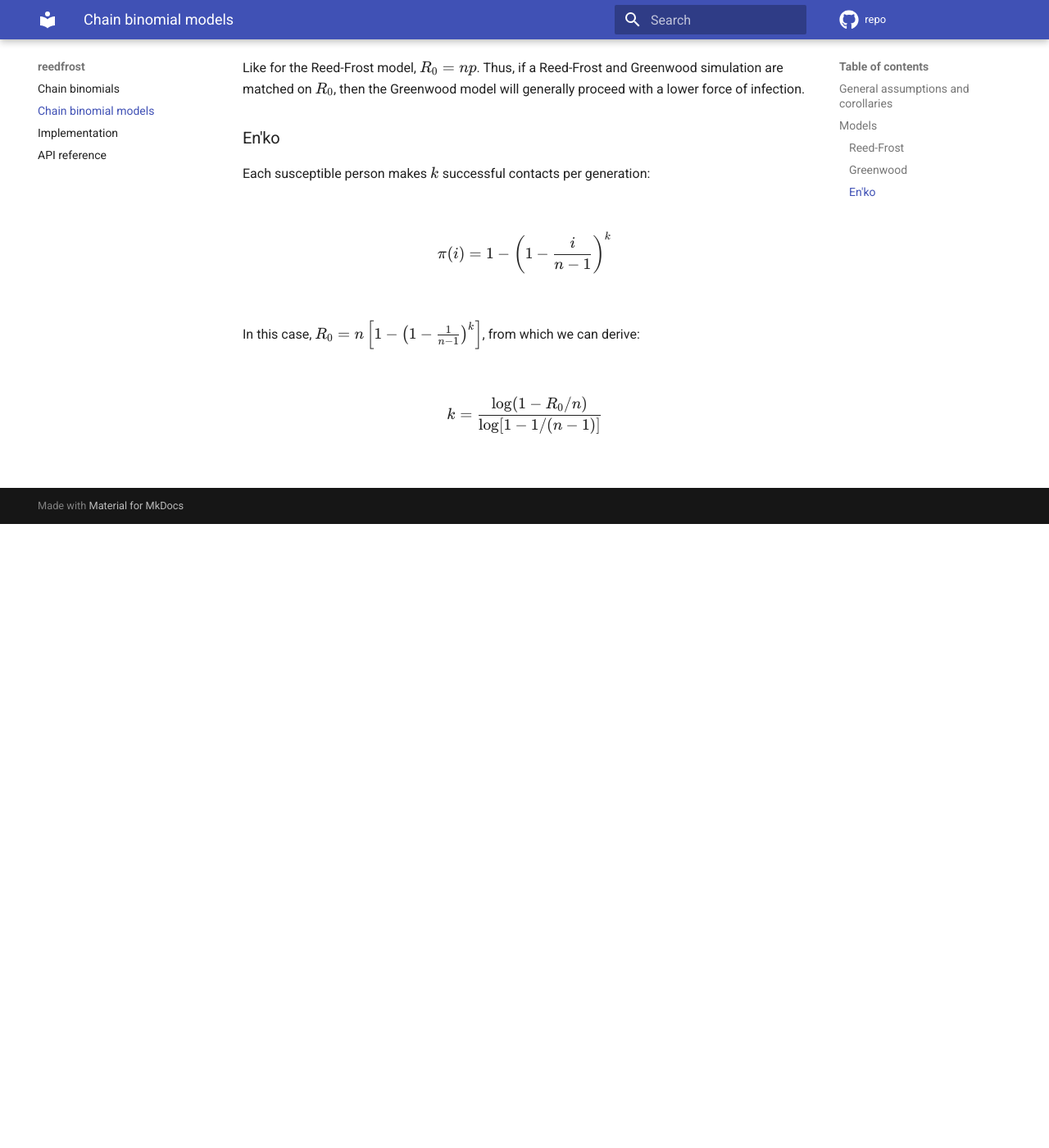
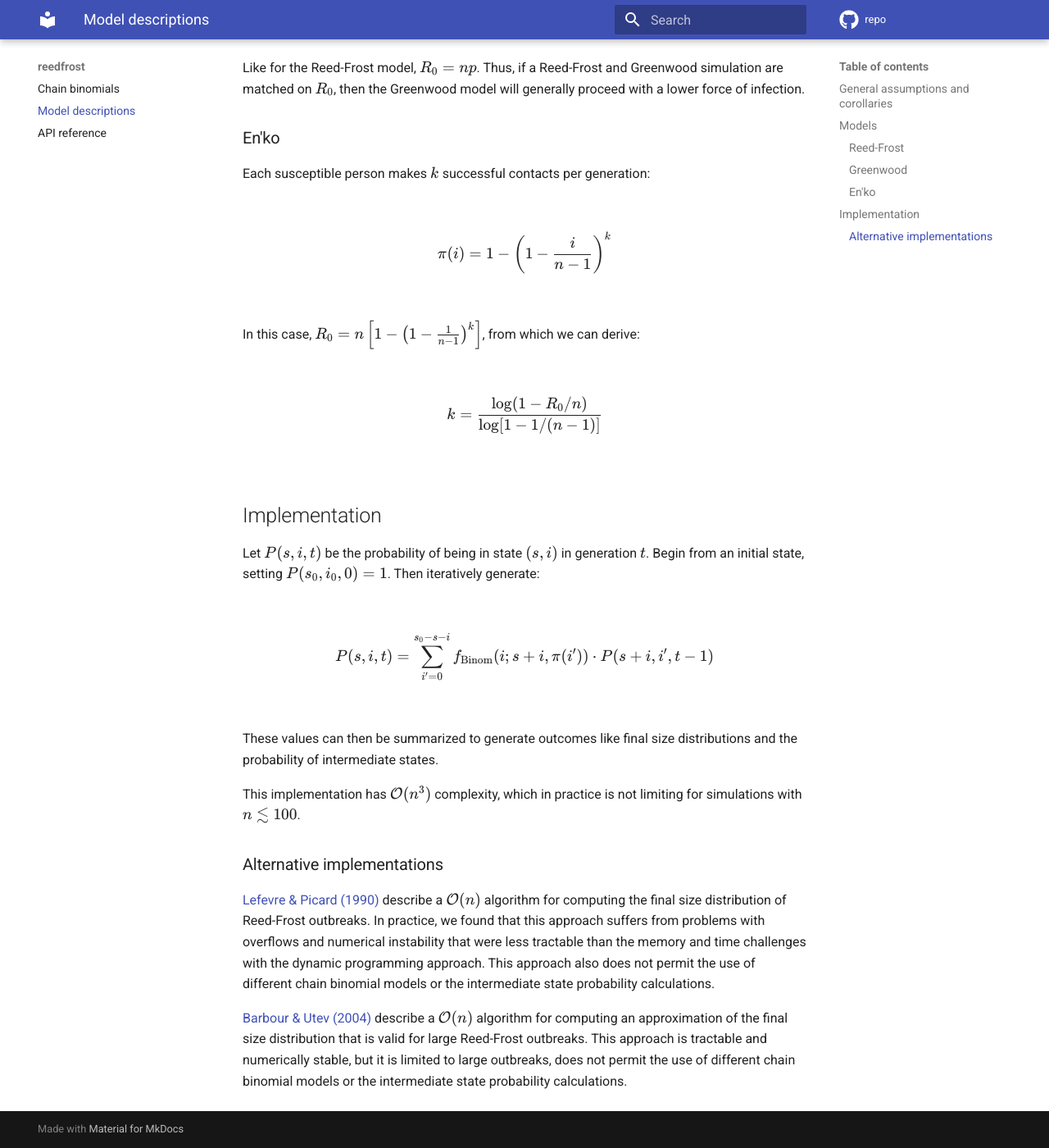
Before and after one commit to CDCgov/reedfrost, an MkDocs documentation site: the page built from docs/chain_binomial.md, in a window 1280 px wide and 1400 px high, scrolled down 1386 px. Shown: the whole window at 82% size. Built offline with MkDocs 1.6.1 and Material for MkDocs 9.7.7, drawn with Linux system fonts in a browser that asks for light colours; comment, search, counter and statistics services are not loaded; before the commit the page ends 2025 px from its top, so only the background shows below that; some of the changed text lies outside the part shown.

Commit message:
Excise alternative implementations (#46)

````diff
--- a/docs/chain_binomial.md
+++ b/docs/chain_binomial.md
@@ -1,4 +1,4 @@
-# Chain binomial models
+# Model descriptions
 
 Chain binomial models are discrete time, discrete person, two-dimensional Markov chain models. Epidemiologically, these models track numbers of susceptibles $S_t$ and infected $I_t$ in each generation $t$.
 
@@ -54,3 +54,21 @@
 ```math
 k = \frac{\log (1 - R_0/n)}{\log [1 - 1/(n-1)]}
 ```
+
+## Implementation
+
+Let $P(s, i, t)$ be the probability of being in state $(s, i)$ in generation $t$. Begin from an initial state, setting $P(s_0, i_0, 0) = 1$. Then iteratively generate:
+
+```math
+P(s, i, t) = \sum_{i'=0}^{s_0-s-i} f_\mathrm{Binom}(i; s+i, \pi(i') ) \cdot P(s + i, i', t - 1)
+```
+
+These values can then be summarized to generate outcomes like final size distributions and the probability of intermediate states.
+
+This implementation has $\mathcal{O}(n^3)$ complexity, which in practice is not limiting for simulations with $n \lesssim 100$.
+
+### Alternative implementations
+
+[Lefevre & Picard (1990)](https://www.doi.org/10.2307/1427595) describe a $\mathcal{O}(n)$ algorithm for computing the final size distribution of Reed-Frost outbreaks. In practice, we found that this approach suffers from problems with overflows and numerical instability that were less tractable than the memory and time challenges with the dynamic programming approach. This approach also does not permit the use of different chain binomial models or the intermediate state probability calculations.
+
+[Barbour & Utev (2004)](https://ideas.repec.org/a/eee/spapps/v113y2004i2p173-197.html) describe a $\mathcal{O}(n)$ algorithm for computing an approximation of the final size distribution that is valid for large Reed-Frost outbreaks. This approach is tractable and numerically stable, but it is limited to large outbreaks, does not permit the use of different chain binomial models or the intermediate state probability calculations.
--- a/mkdocs.yaml
+++ b/mkdocs.yaml
@@ -3,7 +3,6 @@
 nav:
   - index.md
   - chain_binomial.md
-  - implementation.md
   - api.md
 
 repo_url: https://github.com/cdcgov/reedfrost
````
Also changed, not shown: docs/implementation.md (deleted, +0 -81 lines), docs/index.md (+1 -5 lines).
